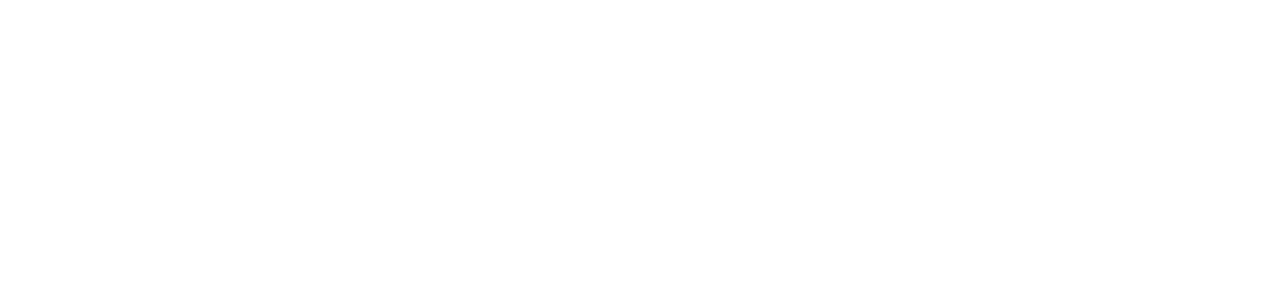
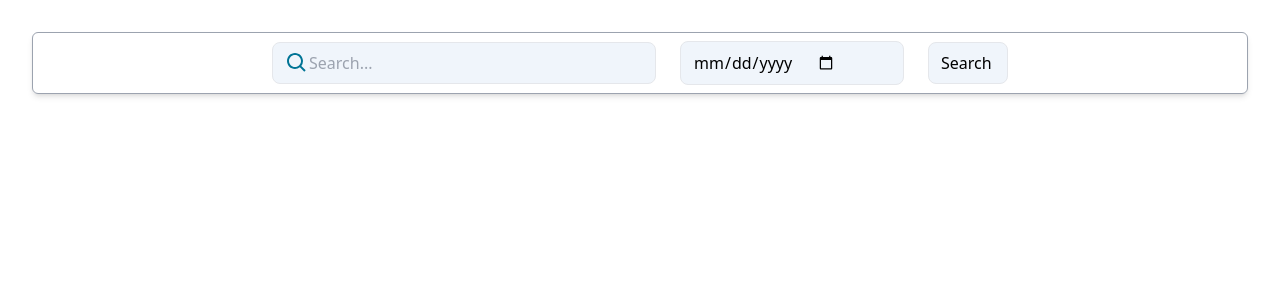
Before and after one commit to uakk101/billing-system, a React (Create React App) app: page /ViewBill in a window 1280 px wide. Before the commit this address had no page. Shown: the top 300 px of the page. Built offline with nearby package versions, Linux system fonts and the light colour scheme; what tw-elements would draw is missing.

Commit message:
added ViewBill design of bar

```diff
--- a/src/App.js
+++ b/src/App.js
@@ -2,6 +2,7 @@
 import { BrowserRouter as Router, Route, Routes } from 'react-router-dom';
 import Home from './components/Home';
 import Billing from './components/Billing';
+import { ViewBill } from './components/ViewBill';
 
 function App() {
   return (
@@ -9,6 +10,7 @@
       <Routes>
         <Route path="/" element={<Home />} />
         <Route path="/billing" element={<Billing />} />
+        <Route path="/ViewBill" element={<ViewBill />} />
 
       </Routes>
     </Router>
--- a/src/components/Home.jsx
+++ b/src/components/Home.jsx
@@ -1,4 +1,4 @@
-import { Link   } from 'react-router-dom';
+import { Link } from 'react-router-dom';
 import CustomButton from './../common/CustomButton';
 import { useState } from 'react';
 import CreateBillPopup from './../popups/create-billl-poup/CreateBillPopup';
@@ -10,22 +10,22 @@
 
     setNewLocationPopup(false)
 
-}
+  }
   const onOpenPopup = () => {
     setNewLocationPopup(true)
-}
+  }
 
   return (
     <>
 
-{newLocationPopup && <CreateBillPopup onClose={onClosePopup} locationID={false} />}
+      {newLocationPopup && <CreateBillPopup onClose={onClosePopup} locationID={false} />}
       <h1 className='flex items-center justify-center p-2 m-8 text-4xl font-bold text-blue-800 border border-gray-400 rounded-md shadow-md'>SOLAR BILLING SYSTEM</h1>
       <div className='flex flex-col items-center justify-center w-full h-full '>
         <Link to="/billing" className='flex flex-row p-4 m-4 text-xl text-black bg-gray-200 rounded-md shadow-md hover:bg-gray-300'>
           <img src="/img/c_bill.png" width={50} height={50} alt="" />
           <span className='p-4'>CREATE BILL</span>
         </Link>
-        <Link to="/view-bill" className='flex flex-row p-4 m-4 text-xl text-black bg-gray-200 rounded-md shadow-md hover:bg-gray-300'>
+        <Link to="/ViewBill" className='flex flex-row p-4 m-4 text-xl text-black bg-gray-200 rounded-md shadow-md hover:bg-gray-300'>
           <img src="/img/v_bill.png" width={50} height={50} alt="" />
           <span className='p-4'>VIEW BILL</span>
         </Link>
--- /dev/null
+++ b/src/components/ViewBill.jsx
@@ -0,0 +1,36 @@
+import React, { useState } from 'react'
+import { BiSearch } from "react-icons/bi";
+export const ViewBill = () => {
+    const [searchQuery, setSearchQuery] = useState('');
+    const [selectedDate, setSelectedDate] = useState(null);
+
+    const handleSearchChange = (e) => {
+        setSearchQuery(e.target.value);
+    };
+
+    const handleDateChange = (e) => {
+        setSelectedDate(e.target.value);
+    };
+    return (
+        <div>
+            <div className='flex justify-center   border border-gray-400 rounded-md shadow-md p-2 m-8'>
+                <div className='flex justify-between items-center gap-6'>
+                    <div>
+                        <div className="bg-[#F0F5FB] rounded-lg border items-center w-96 outline-none flex py-2 px-3">
+                            <BiSearch className="w-6 h-6 text-[#007495]" />
+                            <input type="text" class="w-64 focus:outline-none bg-[#F0F5FB]" value={searchQuery} onChange={handleSearchChange} placeholder="Search..." />
+                        </div>
+                    </div>
+                    <div>
+                        <input className='bg-[#F0F5FB] rounded-lg border items-center w-56 outline-none flex py-2 px-3' type="date" value={selectedDate} onChange={handleDateChange} />
+                    </div>
+                    <div>
+                        <button className='bg-[#F0F5FB] rounded-lg border items-center w-20 outline-none flex py-2 px-3'> Search </button>
+                        {/* <input className='bg-[#F0F5FB] rounded-lg border items-center w-56 outline-none flex py-2 px-3' type="date" value={selectedDate} onChange={handleDateChange} /> */}
+                    </div>
+                </div>
+            </div>
+
+        </div >
+    )
+}
```
Lines whose indentation alone changed are shown as unchanged.
